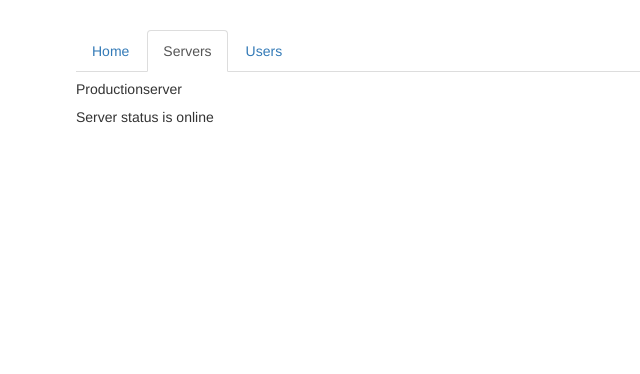
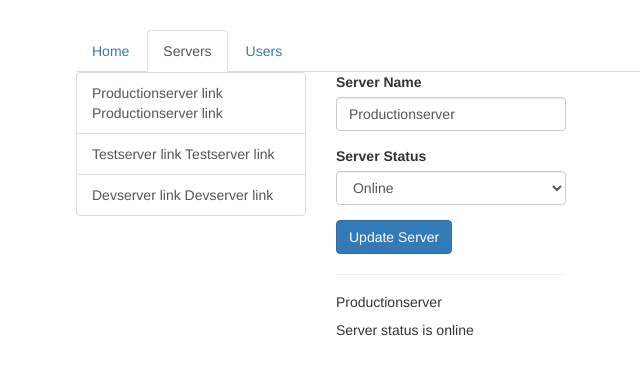
Before and after one commit to Munalula-Sikazwe/Angular-routing-app, an Angular app: page /servers/1/edit in a window 1280 px wide. Shown: the top 374 px of the page, without its empty margins (189-829 px from the left). Built offline with nearby package versions, Linux system fonts and the light colour scheme.

Commit message:
Changed  the router to point to the servers component instead of the server component . My GOD FUCKING DAMN IT stupid namespaces. Shit!!!

```diff
--- a/src/app/app.module.ts
+++ b/src/app/app.module.ts
@@ -16,8 +16,8 @@ const appRoutes : Routes = [
   {path:'',component:HomeComponent },
   {path:'users',component:UserComponent },
   {path:'users/:id/:name',component:UserComponent },
-  {path:'servers',component:ServerComponent },
-  {path:'servers/:id/edit',component:ServerComponent },
+  {path:'servers',component:ServersComponent },
+  {path:'servers/:id/edit',component:ServersComponent },
 ]
 @NgModule({
   declarations: [
--- a/src/app/servers/servers.component.html
+++ b/src/app/servers/servers.component.html
@@ -5,7 +5,8 @@
         href="#"
         class="list-group-item"
         *ngFor="let server of servers">
-        {{ server.name }}
+        {{ server.name }} link
+        {{ server.name }} link
       </a>
     </div>
   </div>
```
